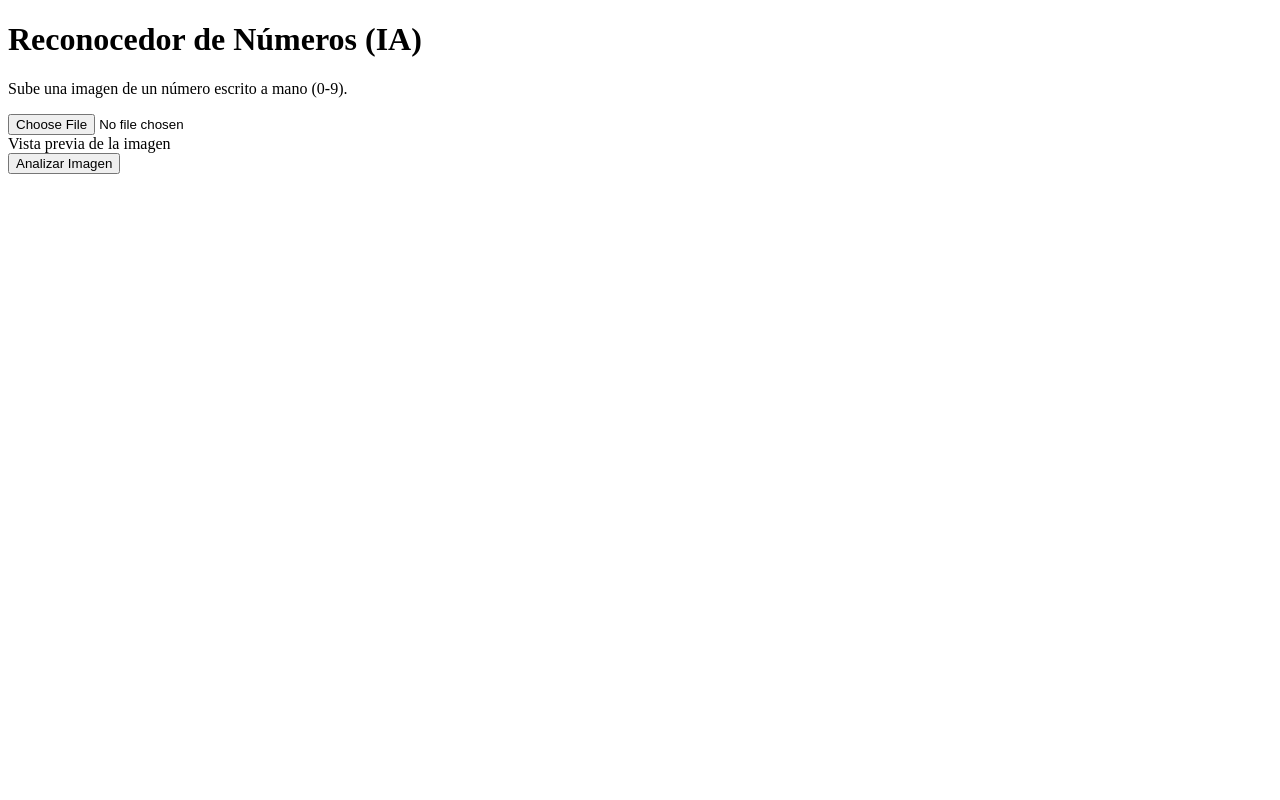
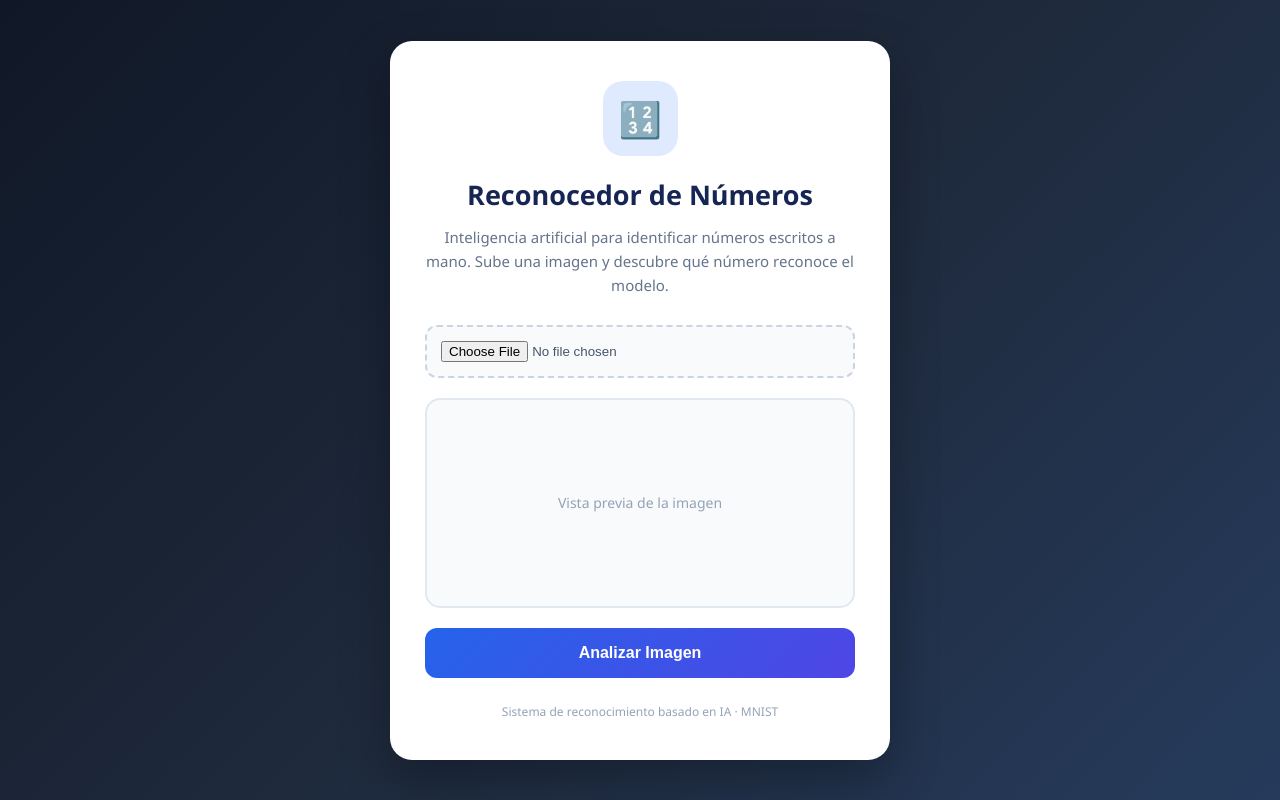
Before and after one commit to julianfelipeflorezsuarez-eng/proyectoiawebservices, a Flask app: page / in a window 1280 px wide. Run offline with Flask 3, Linux system fonts and the light colour scheme.

Commit message:
Actualizacion del estilo

```diff
--- a/templates/index.html
+++ b/templates/index.html
@@ -1,16 +1,190 @@
+
 <!DOCTYPE html>
 <html lang="es">
 <head>
     <meta charset="UTF-8">
     <meta name="viewport" content="width=device-width, initial-scale=1.0">
     <title>Reconocedor MNIST</title>
+
+    <style>
+        * {
+            margin: 0;
+            padding: 0;
+            box-sizing: border-box;
+        }
+
+        body {
+            font-family: 'Segoe UI', Arial, sans-serif;
+            background: linear-gradient(135deg, #101827, #1e293b, #263b5c);
+            min-height: 100vh;
+            display: flex;
+            justify-content: center;
+            align-items: center;
+            padding: 20px;
+            color: #ffffff;
+        }
+
+        .contenedor {
+            width: 100%;
+            max-width: 500px;
+            background: #ffffff;
+            color: #1e293b;
+            padding: 40px 35px;
+            border-radius: 22px;
+            text-align: center;
+            box-shadow: 0 20px 50px rgba(0, 0, 0, 0.3);
+        }
+
+        .icono {
+            width: 75px;
+            height: 75px;
+            background: #e0eaff;
+            color: #2563eb;
+            border-radius: 20px;
+            display: flex;
+            justify-content: center;
+            align-items: center;
+            font-size: 35px;
+            margin: 0 auto 20px;
+        }
+
+        h1 {
+            font-size: 27px;
+            margin-bottom: 12px;
+            color: #172554;
+        }
+
+        .descripcion {
+            color: #64748b;
+            font-size: 15px;
+            line-height: 1.6;
+            margin-bottom: 28px;
+        }
+
+        #formulario {
+            display: flex;
+            flex-direction: column;
+            gap: 20px;
+        }
+
+        #inputImagen {
+            width: 100%;
+            padding: 14px;
+            border: 2px dashed #cbd5e1;
+            border-radius: 12px;
+            background: #f8fafc;
+            cursor: pointer;
+            color: #475569;
+        }
+
+        #inputImagen:hover {
+            border-color: #3b82f6;
+            background: #eff6ff;
+        }
+
+        .preview-caja {
+            min-height: 210px;
+            background: #f8fafc;
+            border: 2px solid #e2e8f0;
+            border-radius: 15px;
+            display: flex;
+            justify-content: center;
+            align-items: center;
+            flex-direction: column;
+            padding: 15px;
+            overflow: hidden;
+        }
+
+        #preview {
+            max-width: 100%;
+            max-height: 220px;
+            object-fit: contain;
+            border-radius: 10px;
+        }
+
+        #textoPreview {
+            color: #94a3b8;
+            font-size: 14px;
+        }
+
+        #btnEnviar {
+            background: linear-gradient(135deg, #2563eb, #4f46e5);
+            color: white;
+            border: none;
+            padding: 16px;
+            border-radius: 12px;
+            font-size: 16px;
+            font-weight: 600;
+            cursor: pointer;
+            transition: 0.3s;
+        }
+
+        #btnEnviar:hover {
+            transform: translateY(-2px);
+            box-shadow: 0 8px 20px rgba(37, 99, 235, 0.3);
+        }
+
+        #btnEnviar:disabled {
+            background: #94a3b8;
+            cursor: not-allowed;
+            transform: none;
+            box-shadow: none;
+        }
+
+        #resultado {
+            margin-top: 25px;
+            padding: 18px;
+            border-radius: 12px;
+            background: #eff6ff;
+            color: #1d4ed8;
+            font-size: 19px;
+            font-weight: 600;
+            line-height: 1.6;
+            overflow-wrap: anywhere;
+        }
+
+        #resultado:empty {
+            display: none;
+        }
+
+        #resultado small {
+            font-size: 13px;
+            font-weight: normal;
+        }
+
+        .pie {
+            margin-top: 25px;
+            color: #94a3b8;
+            font-size: 12px;
+        }
+
+        @media (max-width: 480px) {
+            .contenedor {
+                padding: 30px 20px;
+            }
+
+            h1 {
+                font-size: 23px;
+            }
+        }
+    </style>
 </head>
+
 <body>
 
-    <h1>Reconocedor de Números (IA)</h1>
-    <p>Sube una imagen de un número escrito a mano (0-9).</p>
+    <div class="contenedor">
+
+        <div class="icono">🔢</div>
+
+        <h1>Reconocedor de Números</h1>
+
+        <p class="descripcion">
+            Inteligencia artificial para identificar números escritos a mano.
+            Sube una imagen y descubre qué número reconoce el modelo.
+        </p>
 
         <form id="formulario">
+
             <input type="file" id="inputImagen" accept="image/*" required>
 
             <div class="preview-caja">
@@ -18,10 +192,19 @@
                 <span id="textoPreview">Vista previa de la imagen</span>
             </div>
 
-        <button type="submit" id="btnEnviar">Analizar Imagen</button>
+            <button type="submit" id="btnEnviar">
+                Analizar Imagen
+            </button>
+
         </form>
 
         <div id="resultado"></div>
+
+        <div class="pie">
+            Sistema de reconocimiento basado en IA · MNIST
+        </div>
+
+    </div>
 
     <script>
         const inputImagen = document.getElementById('inputImagen');
@@ -40,7 +223,7 @@
                     preview.src = e.target.result;
                     preview.style.display = 'block';
                     textoPreview.style.display = 'none';
-                    divResultado.innerHTML = ''; // Limpiar resultados anteriores
+                    divResultado.innerHTML = '';
                 }
                 reader.readAsDataURL(file);
             }
@@ -60,7 +243,6 @@
             formData.append('imagen', file);
 
             try {
-                // Al estar en el mismo servidor, usamos ruta relativa
                 const response = await fetch('/predecir', {
                     method: 'POST',
                     body: formData
@@ -81,5 +263,6 @@
             }
         });
     </script>
+
 </body>
 </html>
```
Lines whose indentation alone changed are shown as unchanged.
